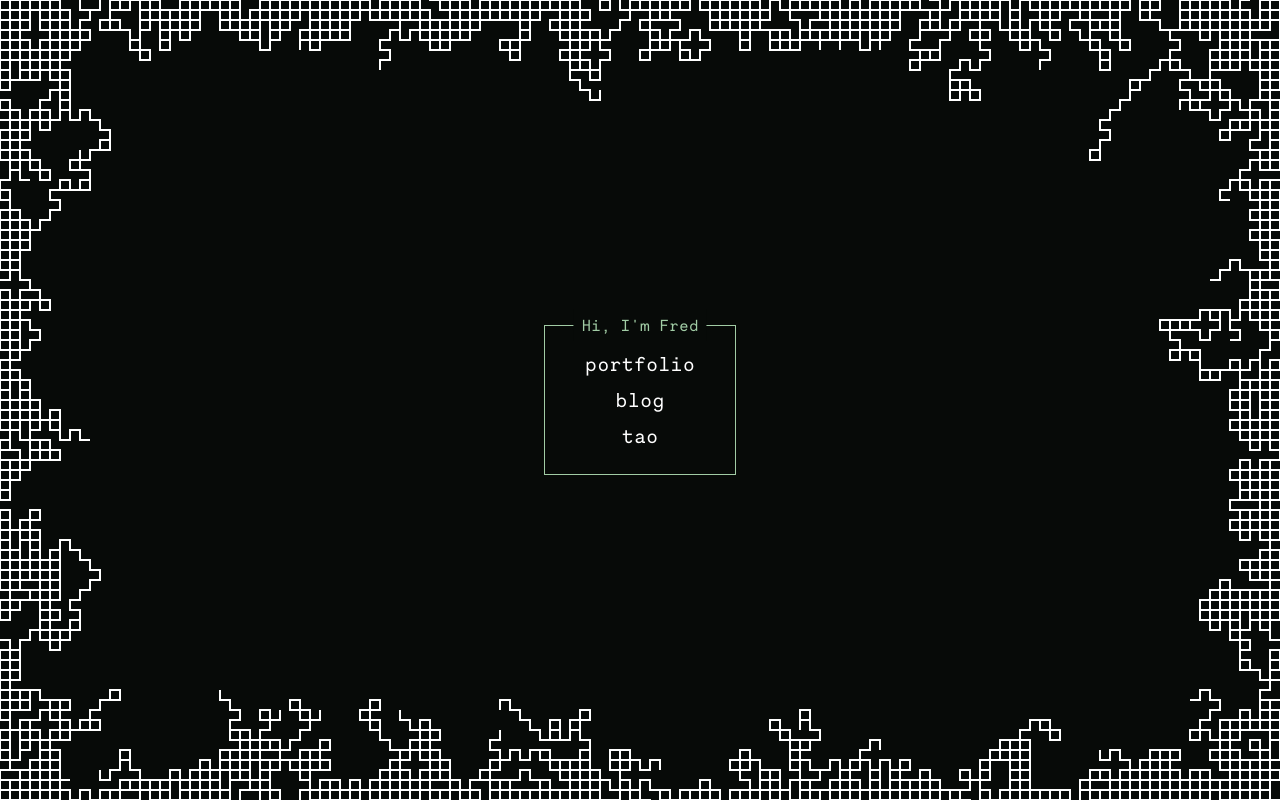
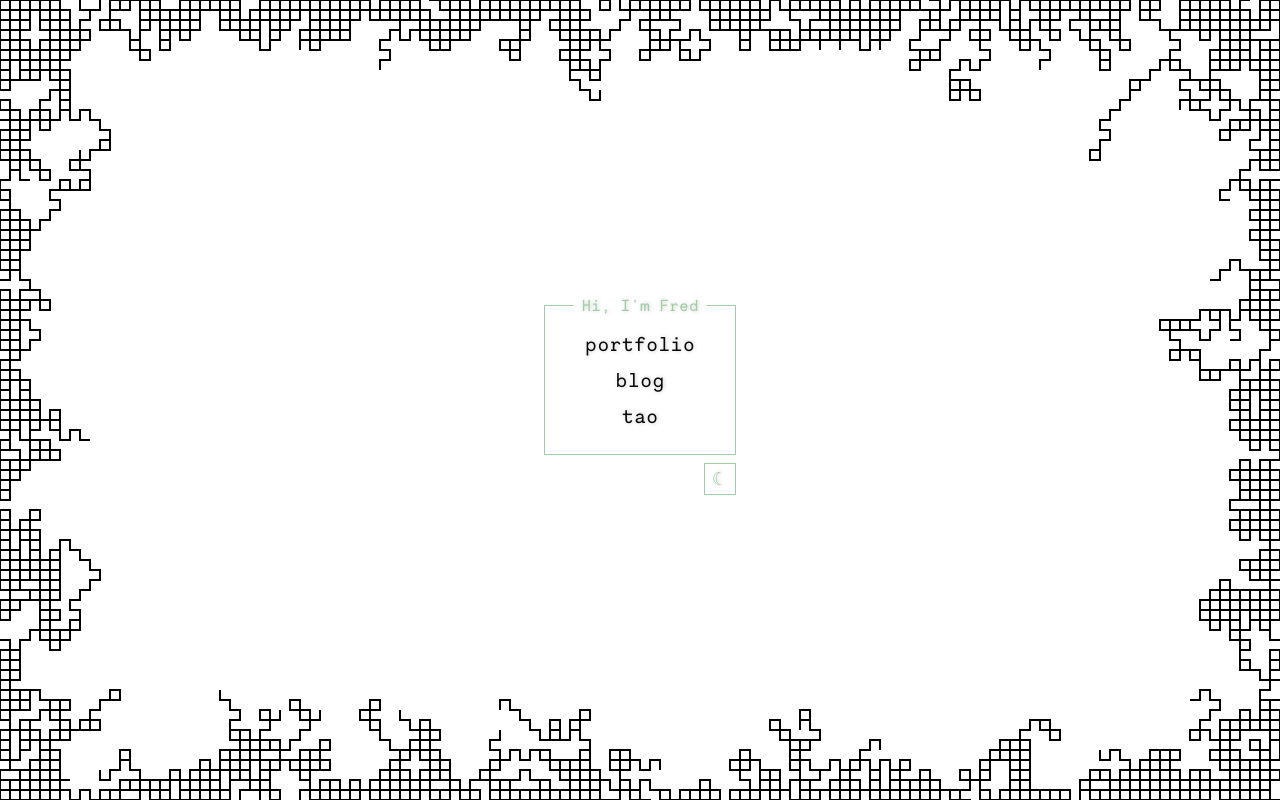
Before and after one commit to fbold/fbold.dev, an Astro site: page / in a window 1280 px wide. Built offline with nearby package versions, Linux system fonts and the light colour scheme; Astro itself is replaced by a stand-in of ours; animation ran at ten frames a second.

Commit message:
basic dark mode toggling

```diff
--- a/src/components/meander.astro
+++ b/src/components/meander.astro
@@ -2,7 +2,7 @@
 
 ---
 
-<canvas id="animated-canvas" class="fixed inset-0 z-0"></canvas>
+<canvas id="animated-canvas" class="fixed inset-0 z-0 invert-100 dark:invert-0 transition-[filter]"></canvas>
 
 <script is:inline>
   const LINE_DENSITY = 0.05
--- a/src/pages/index.astro
+++ b/src/pages/index.astro
@@ -17,38 +17,55 @@ const links = [
     <meta name="generator" content={Astro.generator} />
     <title>Astro</title>
   </head>
-  <body class="bg-bg text-text font-main text-md">
+  <body class="dark:bg-bg text-text font-main text-md">
     <Meander />
     <div
       class="h-full w-full max-w-lg mx-auto flex flex-col items-center justify-center"
     >
-      <div class="relative mx-20">
-        <!-- <div -->
-        <!--   class="w-[calc(100%+40px)] h-[calc(100%+20px)] -translate-x-5 border border-text block p-4 top-3" -->
-        <!-- > -->
-        <!-- </div> -->
+      <div class="relative mx-20 flex flex-col gap-2">
         <div
-          class="text-center bg-bg absolute p-1 px-2 left-1/2 -translate-x-1/2 text-nowrap -translate-y-1/2"
+          class="text-center bg-white dark:bg-bg absolute p-1 px-2 left-1/2 -translate-x-1/2 text-nowrap -translate-y-1/2"
         >
           <h1 class="">Hi, I'm Fred</h1>
           <!-- This is the landing page, these are relevant links: -->
         </div>
         <div
-          class="flex flex-col text-white gap-2 bg-bg text-center text-xl items-center justify-center border border-text p-6 px-10"
+          class="flex flex-col text-white gap-2 bg-white dark:bg-bg text-center text-xl items-center justify-center border border-text p-6 px-10"
         >
           {
             links.map((link) => (
               <a
-                class="relative group cursor-pointer w-min transition-colors hover:text-white no-underline"
+                class="relative group cursor-pointer w-min text-bg dark:text-white no-underline"
                 href={link.href}
               >
                 {link.name}
-                <span class="h-[2px] bg-white w-full absolute top-[15px] block transition-[scale,opacity] duration-300 scale-0 group-hover:scale-100 opacity-0 group-hover:opacity-100 origin-center" />
+                <span class="h-[2px] bg-bg dark:bg-white w-full absolute top-[15px] block transition-[scale,opacity] duration-300 scale-0 group-hover:scale-100 opacity-0 group-hover:opacity-100 origin-center" />
               </a>
             ))
           }
         </div>
+        <button
+          type="button"
+          class="dark:hidden text-lg cursor-pointer ml-auto border border-text aspect-square h-8"
+          onclick="toggledarkmode()">☾</button
+        >
+        <button
+          type="button"
+          onclick="togglelightmode()"
+          class="hidden dark:block text-lg cursor-pointer ml-auto border border-text aspect-square h-8"
+          >☼</button
+        >
       </div>
     </div>
   </body>
 </html>
+
+<script is:inline>
+  function toggledarkmode() {
+    console.log("dark")
+    document.querySelector("html")?.classList.add("dark")
+  }
+  function togglelightmode() {
+    document.querySelector("html")?.classList.remove("dark")
+  }
+</script>
--- a/src/styles/global.css
+++ b/src/styles/global.css
@@ -18,9 +18,30 @@ body {
 	height: 100dvh;
 }
 
+html,
+html * {
+	transition: ease-in-out 400ms;
+	transition-property: background-color, color;
+}
+
 @theme {
 	--color-bg: #070a08;
 	--color-text: #A1CCA5;
 
 	--font-main: "NectoMono", monospace;
 }
+
+@custom-variant dark (&:where(.dark, .dark *));
+
+
+h1,
+a,
+button {
+	text-shadow: #c9c9c9 1px 0 4px;
+	transition: ease-in-out 300ms;
+}
+
+a:hover {
+	filter: blur(3px);
+	transition: ease-in-out 300ms;
+}
```
